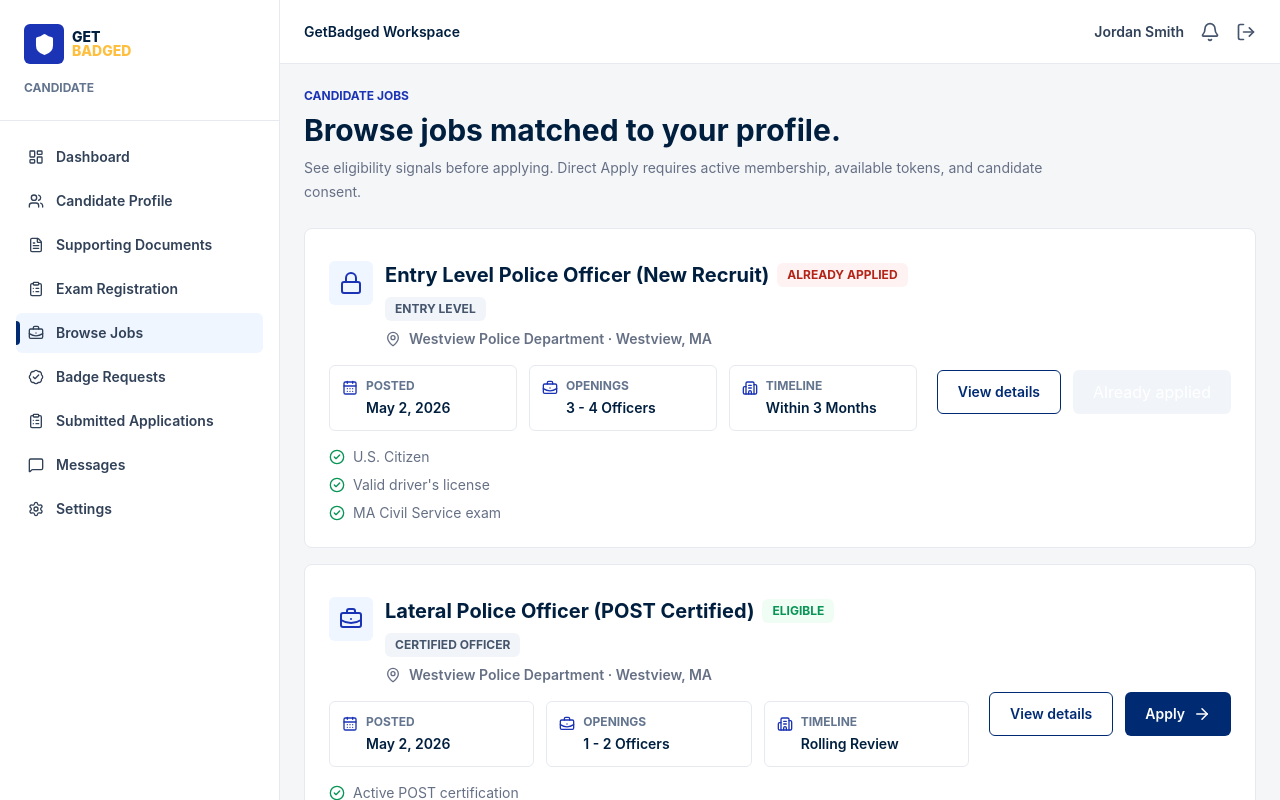
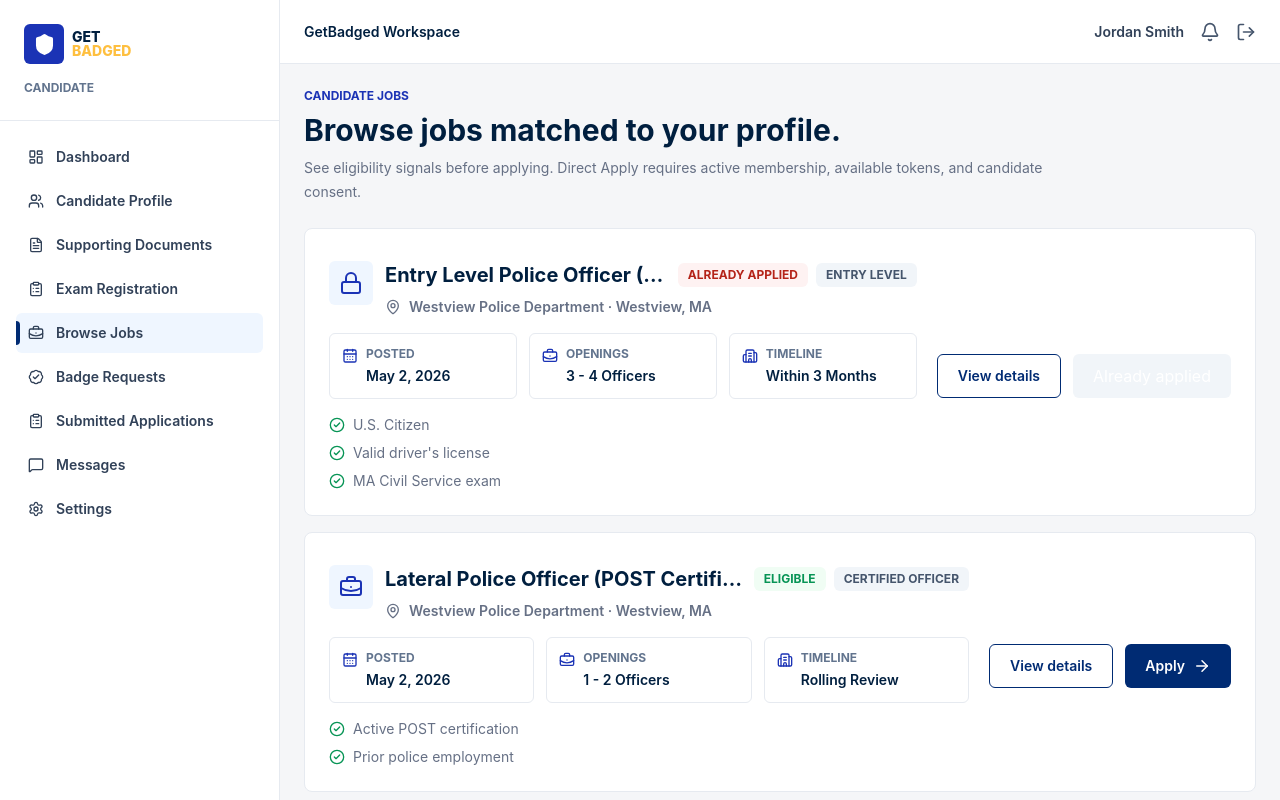
Before and after one commit to disglobalservices1/GetBadged-FE, a Next.js app: page /candidate/jobs in a window 1280 px wide. Shown: the top 800 px of the page. Built offline with nearby package versions, Linux system fonts and the light colour scheme.

Commit message:
one line title in jobs fixed

```diff
--- a/components/candidate/candidate-jobs-page.tsx
+++ b/components/candidate/candidate-jobs-page.tsx
@@ -33,13 +33,15 @@ function CandidateJobCard({ match }: { match: CandidateJobMatch }) {
     <Card>
       <CardContent className="grid gap-5 px-6 pb-6 pt-8 xl:grid-cols-[1fr_auto] xl:items-center">
         <div className="grid gap-4">
-          <div className="flex items-start gap-3">
+          <div className="flex min-w-0 items-start gap-3">
             <div className="flex h-11 w-11 shrink-0 items-center justify-center rounded-md bg-blue-50 text-[color:var(--blue)]">
               {match.alreadyApplied ? <Lock className="h-6 w-6" /> : <BriefcaseBusiness className="h-6 w-6" />}
             </div>
-            <div className="min-w-0">
-              <div className="flex flex-wrap items-center gap-2">
-                <h2 className="text-xl font-bold text-[color:var(--navy)]">{match.job.title}</h2>
+            <div className="min-w-0 flex-1 overflow-hidden">
+              <div className="grid min-w-0 grid-cols-[minmax(0,1fr)_auto_auto] items-center gap-2">
+                <h2 className="block max-w-full overflow-hidden text-ellipsis whitespace-nowrap text-xl font-bold text-[color:var(--navy)]" title={match.job.title}>
+                  {match.job.title}
+                </h2>
                 <StatusChip label={label} tone={tone} />
                 <StatusChip label={formatJobTypeLabel(match.job.jobType)} tone="muted" />
               </div>
--- a/components/public/job-browse-page.tsx
+++ b/components/public/job-browse-page.tsx
@@ -72,14 +72,16 @@ export function JobBrowsePage({ filters = {} }: JobBrowsePageProps) {
         {jobs.map((job) => (
           <Card key={job.id}>
             <CardContent className="grid gap-5 px-6 pb-6 pt-8">
-              <div className="flex items-start justify-between gap-4">
-                <div className="flex min-w-0 items-start gap-3">
+              <div className="flex min-w-0 items-start justify-between gap-4">
+                <div className="flex min-w-0 flex-1 items-start gap-3">
                   <div className="flex h-12 w-12 shrink-0 items-center justify-center rounded-md bg-blue-50 text-[color:var(--blue)]">
                     <BriefcaseBusiness className="h-6 w-6" />
                   </div>
-                  <div className="min-w-0">
+                  <div className="min-w-0 flex-1 overflow-hidden">
                     <StatusChip label={formatEmploymentType(job.employmentType)} tone="success" />
-                    <h2 className="mt-3 text-2xl font-bold text-[color:var(--navy)]">{job.title}</h2>
+                    <h2 className="mt-3 block max-w-full overflow-hidden text-ellipsis whitespace-nowrap text-2xl font-bold text-[color:var(--navy)]" title={job.title}>
+                      {job.title}
+                    </h2>
                     <p className="mt-1 flex items-center gap-2 text-sm font-semibold text-[color:var(--muted)]">
                       <MapPin className="h-4 w-4" />
                       {job.city}, {job.state}
```
Also changed, not shown: 1 other file (tests, documents, lock files or other folders).
